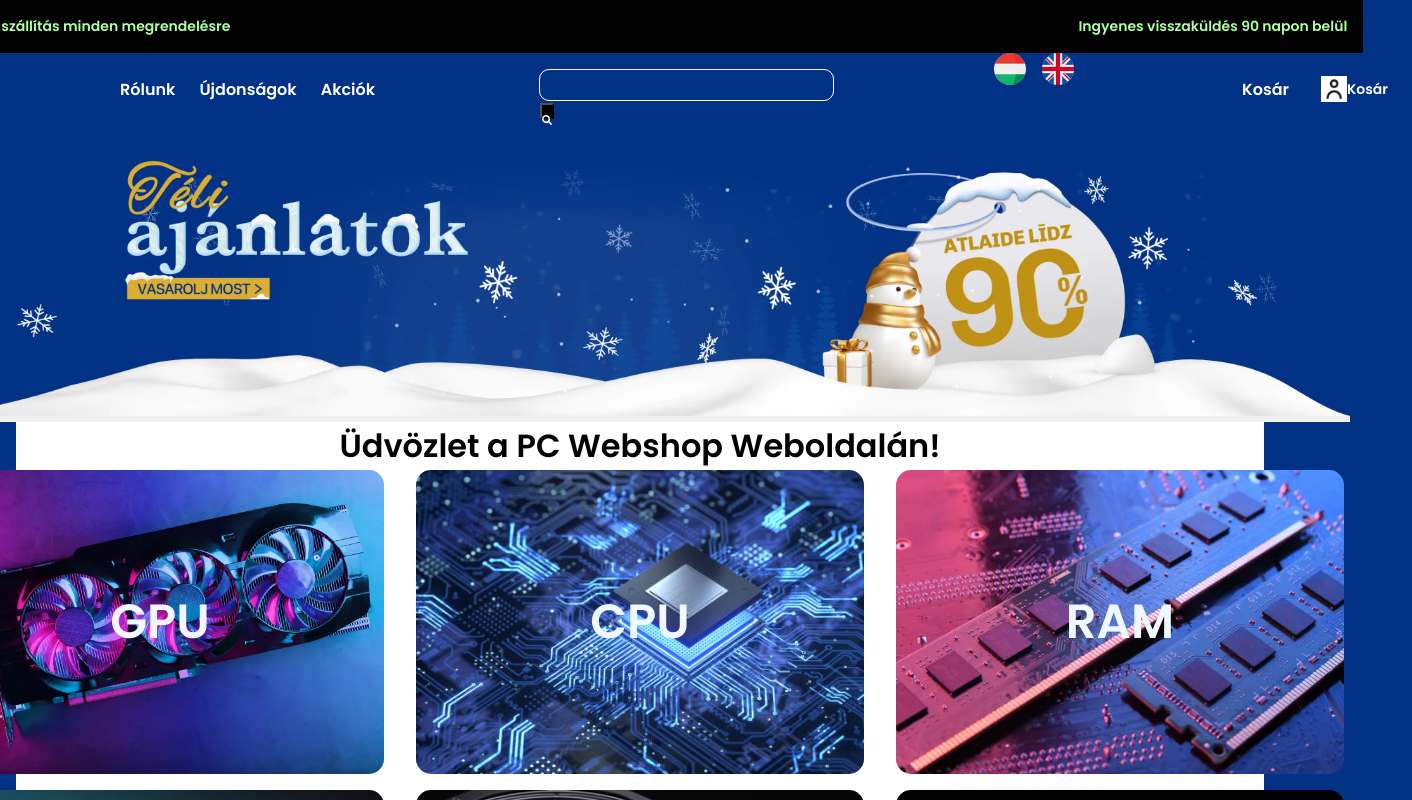
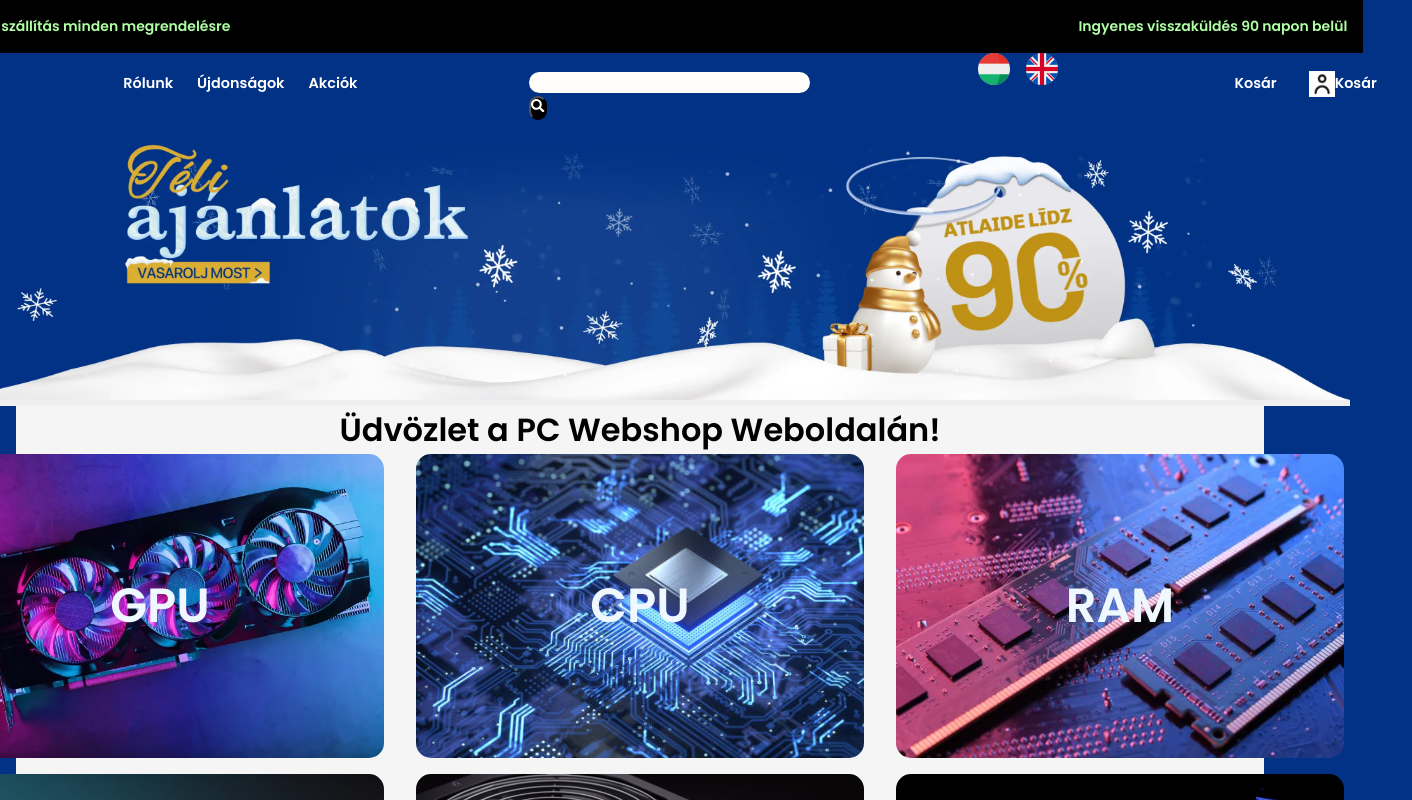
Before and after one commit to SzigetvariMark/pcweb, a React (Vite) app in the folder webshop/: page / in a window 1280 px wide. Shown: the top 800 px of the page, 1412 px wide, since content can reach past the window. Built offline with nearby package versions, Linux system fonts and the light colour scheme.

Commit message:
change navber syle

```diff
--- a/webshop/src/pages/components/navbar/Navbar.css
+++ b/webshop/src/pages/components/navbar/Navbar.css
@@ -10,15 +10,20 @@
     display: flex;
     justify-content: space-between;
     align-items: stretch;
-    gap: 10rem;
-    padding: 0 1rem;
+    gap: 10.5rem;
 }
 
 .title-img {
     padding: 0;
     margin: 0;
-    height: 4rem;
+    height: 3rem;
+    border: none;
     border-radius: 16px;
+    transition: 0.6s;
+}
+
+.title-img:hover {
+    filter: brightness(65%);
 }
 
 .nav-container ul {
@@ -31,19 +36,26 @@
 
 .nav-container a {
     color: inherit;
+    font-size: 0.9rem;
     text-decoration: none;
-    height: 100%;
+    height: 110%;
     display: flex;
     align-items: center;
     padding: .25rem;
 }
 
-.nav-container li.active {
-    border-bottom: 2px black solid;
+.nav-container li {
+    transition: 0.7s;
 }
 
 .nav-container li:hover {
-    border-bottom: 3px black solid;
+    filter: brightness(80%);
+    color: cadetblue;
+}
+
+.nav-container li.active {
+    filter: brightness(110%);
+    color: cadetblue;
 }
 
 .all-form {
@@ -55,7 +67,7 @@
 }
 
 .form-container {
-    border: 0.5px solid white;
+    border: none;
     border-radius: 10px;
     height: 2rem;
     margin-top: 1rem;
@@ -63,21 +75,19 @@
 
 .search-text {
     background: transparent;
+    background-color: #fffefa;
     border: none;
-    border-radius: 0%;
+    border-radius: 16px;
     color: black;
+    font-size: 0.9rem;
     outline: none;
-    padding-top: 3%;
-    font-size: 15px;
+    text-indent: 8px;
 }
 
 .search-button {
     color: #fffefa;
     background-color: black;
-    border-radius: 0%;
-    height: 1rem;
-    padding-top: 3%;
-    font-size: 10px;
+    border-radius: 16px;
 }
 
 .hun {
--- a/webshop/src/pages/components/navbar/Navbar.jsx
+++ b/webshop/src/pages/components/navbar/Navbar.jsx
@@ -16,7 +16,7 @@ export default function Navbar() {
           <CustomLink to="/actions">Akciók</CustomLink>
         </ul>
         <form className="form-container">
-          <input type="text" className="search-text" />
+          <input type="text" className="search-text"></input>
           <button type="submit" className="search-button">
             {" "}
             <FaSearch />{" "}
--- a/webshop/src/pages/components/products/Products.css
+++ b/webshop/src/pages/components/products/Products.css
@@ -1,5 +1,5 @@
 .producst--main {
-    background-color: white;
+    background-color: whitesmoke;
 }
 
 .section-products {
```
